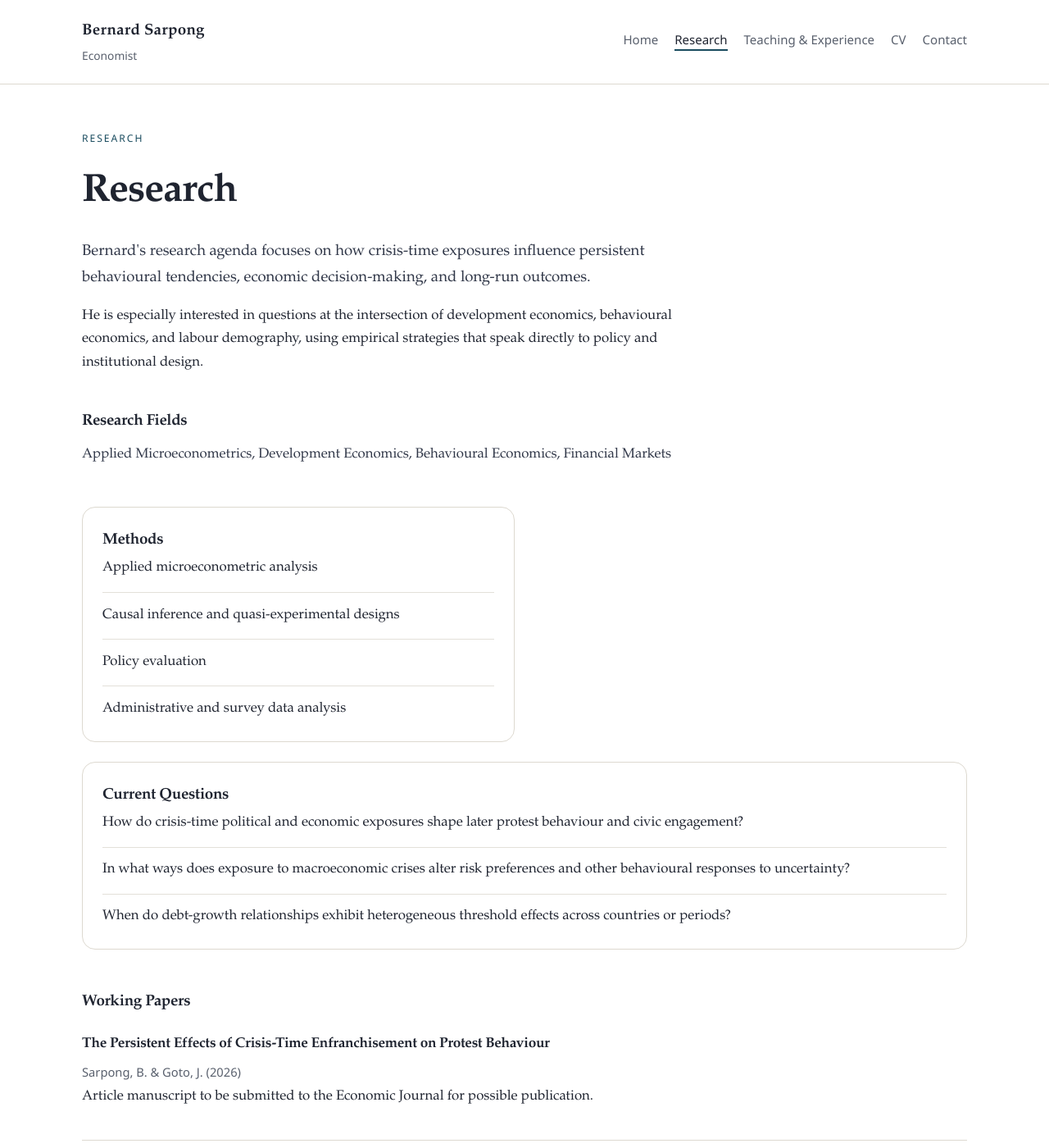
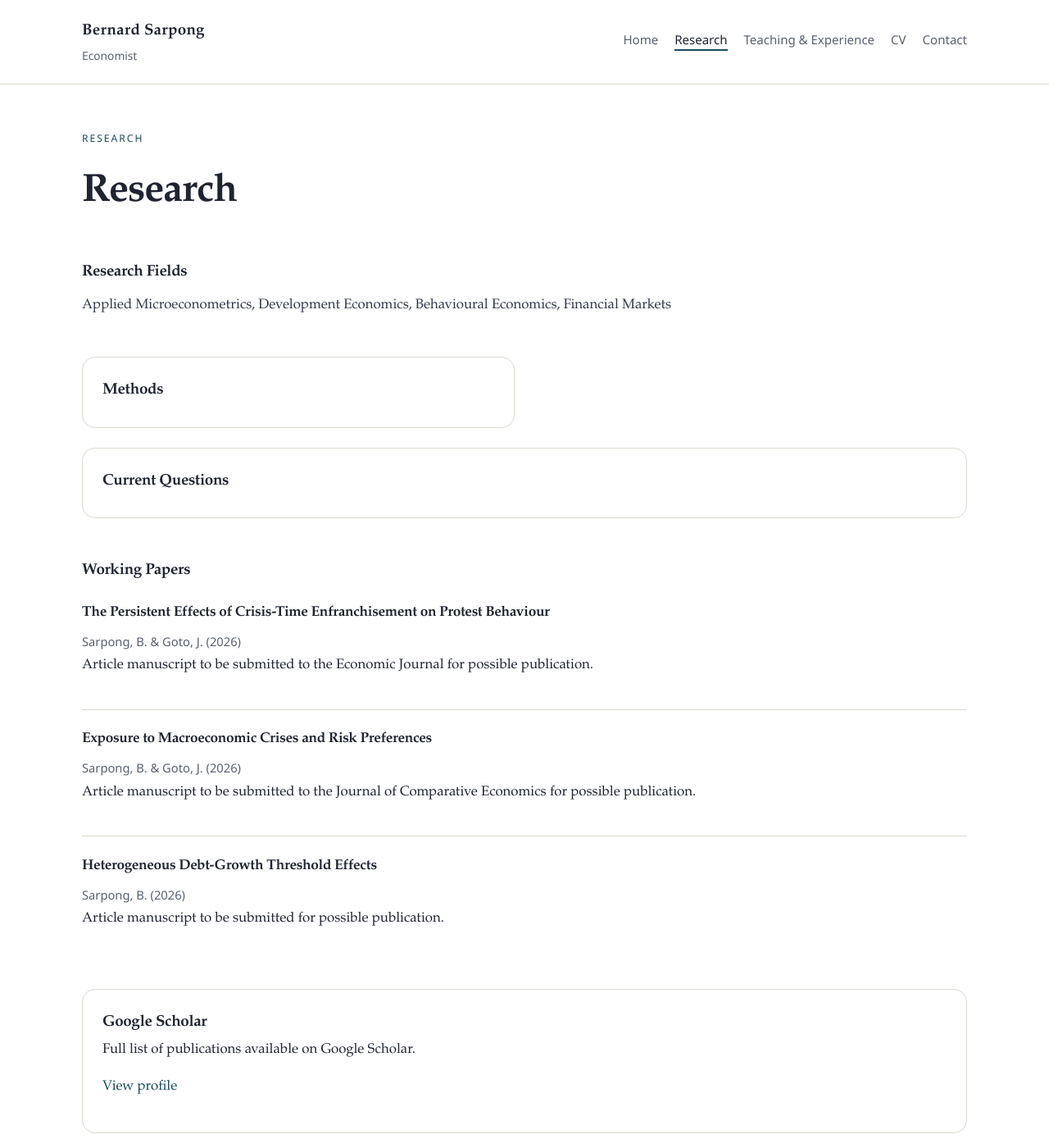
Before and after one commit to bernardksarpong/bernardksarpong.github.io, a Jekyll site: the page built from research.html, in a window 1280 px wide and 1400 px high. Shown: the whole window at 82% size. Built offline with Jekyll 4.4.1, drawn with Linux system fonts in a browser that asks for light colours.

Commit message:
Update research content via site editor

```diff
--- a/_data/research.yml
+++ b/_data/research.yml
@@ -1,15 +1,6 @@
-overview:
-  - Bernard's research agenda focuses on how crisis-time exposures influence persistent behavioural tendencies, economic decision-making, and long-run outcomes.
-  - He is especially interested in questions at the intersection of development economics, behavioural economics, and labour demography, using empirical strategies that speak directly to policy and institutional design.
-current_questions:
-  - How do crisis-time political and economic exposures shape later protest behaviour and civic engagement?
-  - In what ways does exposure to macroeconomic crises alter risk preferences and other behavioural responses to uncertainty?
-  - When do debt-growth relationships exhibit heterogeneous threshold effects across countries or periods?
-methods:
-  - Applied microeconometric analysis
-  - Causal inference and quasi-experimental designs
-  - Policy evaluation
-  - Administrative and survey data analysis
+overview: []
+current_questions: []
+methods: []
 scholar:
   label: Google Scholar
   note: Full list of publications available on Google Scholar.
```
